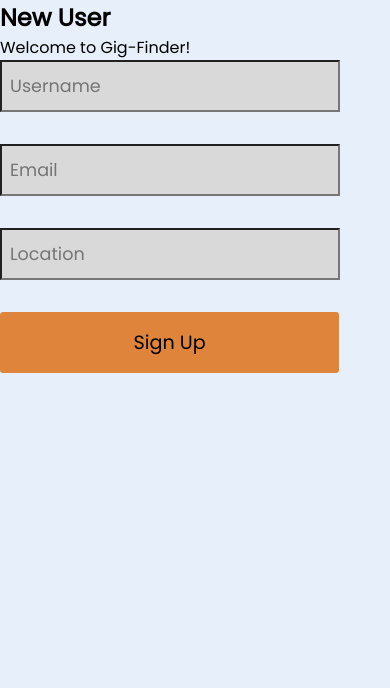
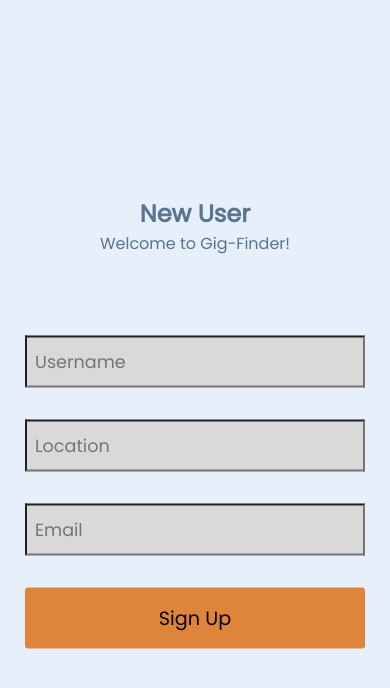
Before and after one commit to ChristabelMasakhwe/gig-finder-app, a React (Create React App) app: page / in a window 390 px wide. Shown: the top 688 px of the page. Built offline with nearby package versions, Linux system fonts and the light colour scheme.

Commit message:
make form responsive

```diff
--- a/src/components/Register.js
+++ b/src/components/Register.js
@@ -1,27 +1,75 @@
 import React from 'react'
-import Logo from'../assets/Gig-finder (1).png';
+import { useState} from "react";
 
-const Register = () => {
+function Register() {
+    const [name, setName] = useState("");
+    const [location, setLocation] = useState("");
+    const [email, setEmail] = useState("");
+    const [message, setMessage] = useState("");
+
+
+    let handleSubmit = async (e) => {
+      e.preventDefault();
+      try {
+        let res = await fetch("http://localhost:9292/users", {
+          method: "POST",
+          body: JSON.stringify({
+            name: name,
+            location: location,
+            email: email,
+
+          }),
+        });
+
+        if (res.status === 200) {
+          setName("");
+          setLocation("");
+          setEmail("");
+          setMessage("User created successfully");
+        } else {
+          setMessage("Some error occured");
+        }
+      } catch (err) {
+        console.log(err);
+      }
+    };
+
   return (
     <section>
-
-        <div className='register'>
-            <div className="col-1">
+        <div className="Register" style={{textAlign:"center", color:"#5A738E"}}>
                 <h2>New User</h2>
                 <span>Welcome to Gig-Finder!</span>
 
-                <form id="form" className="flex flex-col">
-                    <input type="text" placeholder="Username"/>
-                    <input type="text" placeholder="Email"/>
-                    <input type="text" placeholder="Location"/>
+                <div className="Column">
+                <form onSubmit={handleSubmit}>
+                    <input
+                       type="text"
+                       value={name}
+                       placeholder="Username"
+                       onChange={(e) => setName(e.target.value)}
+                       />
+
+                     <input
+                       type="text"
+                       value={location}
+                       placeholder="Location"
+                       onChange={(e) => setLocation(e.target.value)}
+                       />
+
+                    <input
+                      type="text"
+                      value={email}
+                      placeholder="Email"
+                      onChange={(e) => setEmail(e.target.value)}
+                      />
 
                     <button className="btn">Sign Up</button>
+
+                    <div className="message">{message ? <p>{message}</p> : null}</div>
                 </form>
             </div>
-            {/* <div className="col-2">
-                <img src={Logo} alt=""/>
-            </div> */}
         </div>
+        {/* </div> */}
     </section>
 
   )
```
